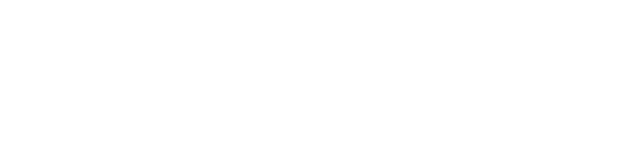
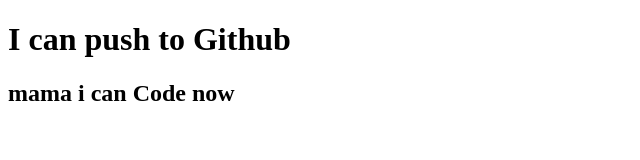
Before and after one commit to sadikahmed-1/My-second-repo, a plain HTML site: page index.html in a window 1280 px wide. Shown: the whole page, without its empty margins (0-640 px from the left). Drawn offline with Linux system fonts and the light colour scheme.

Commit message:
Added header

```diff
--- a/index.html
+++ b/index.html
@@ -7,6 +7,7 @@
     <title>My Second Repo</title>
 </head>
 <body>
-
+    <h1>I can push to Github</h1>
+    <h2>mama i can Code now</h2>
 </body>
 </html>
```
